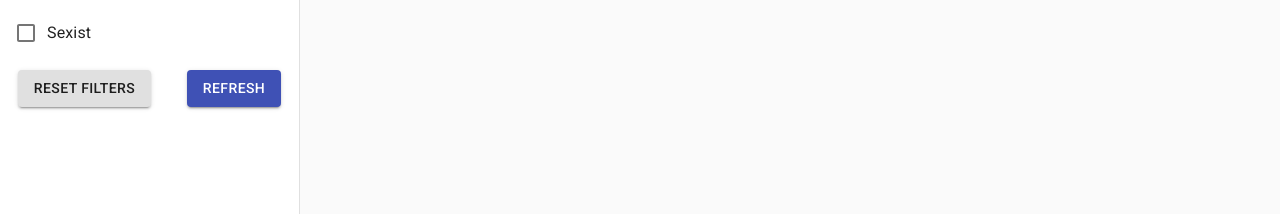
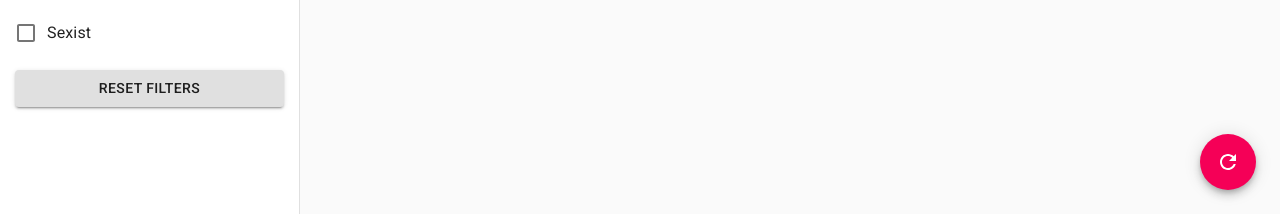
Before and after one commit to adamsims1203/Jokes-v2, a React (Create React App) app: page / in a window 1280 px wide. Shown: the part 586-800 px from the top of the page. Built offline with nearby package versions, Linux system fonts and the light colour scheme; no server answers.

Commit message:
move refresh button out

```diff
--- a/src/components/Drawer.js
+++ b/src/components/Drawer.js
@@ -18,6 +18,8 @@ import Radio from "@material-ui/core/Radio";
 import Button from "@material-ui/core/Button";
 import InputBase from "@material-ui/core/InputBase";
 import SearchIcon from "@material-ui/icons/Search";
+import Fab from "@material-ui/core/Fab";
+import RefreshIcon from "@material-ui/icons/Refresh";
 
 import { CategoryContext } from "../contexts/CategoryContext";
 import { BlacklistContext } from "../contexts/BlacklistContext";
@@ -104,6 +106,14 @@ const useStyles = makeStyles((theme) => ({
     paddingRight: theme.spacing(1),
     paddingButtom: theme.spacing(1),
     paddingLeft: theme.spacing(6),
+  },
+  refreshButton: {
+    position: "fixed",
+    right: theme.spacing(3),
+    bottom: theme.spacing(3),
+  },
+  resetButton: {
+    width: "90%",
   },
 }));
 
@@ -278,6 +288,7 @@ function ResponsiveDrawer(props) {
       </List>
       <div className={classes.boxContainer}>
         <Button
+          className={classes.resetButton}
           variant="contained"
           onClick={() => {
             resetCategories();
@@ -286,9 +297,6 @@ function ResponsiveDrawer(props) {
           }}
         >
           Reset filters
-        </Button>
-        <Button variant="contained" color="primary" onClick={refresh}>
-          Refresh
         </Button>
       </div>
     </div>
@@ -351,6 +359,14 @@ function ResponsiveDrawer(props) {
       <main className={classes.content}>
         <div className={classes.toolbar} />
         <JokeList />
+        <Fab
+          color="secondary"
+          aria-label="refresh"
+          className={classes.refreshButton}
+          onClick={refresh}
+        >
+          <RefreshIcon />
+        </Fab>
       </main>
     </div>
   );
```
